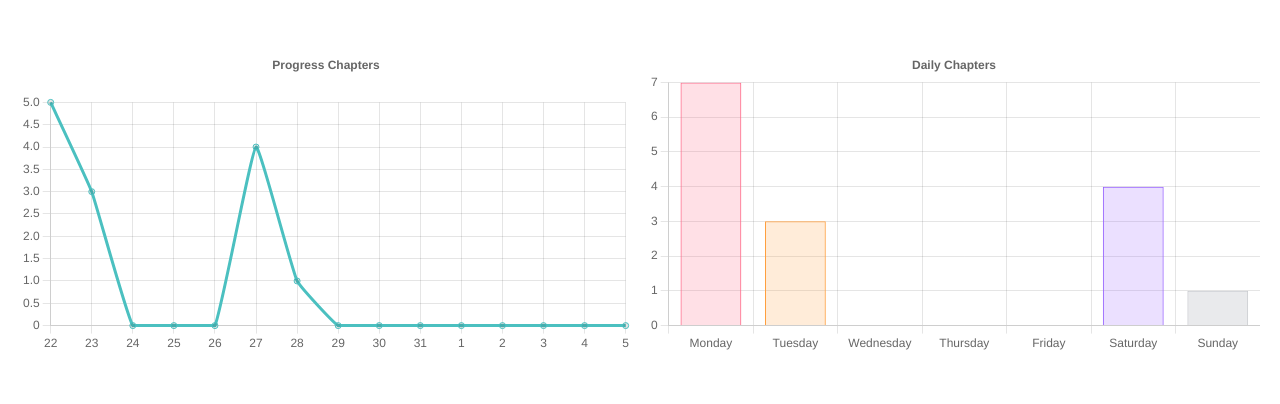
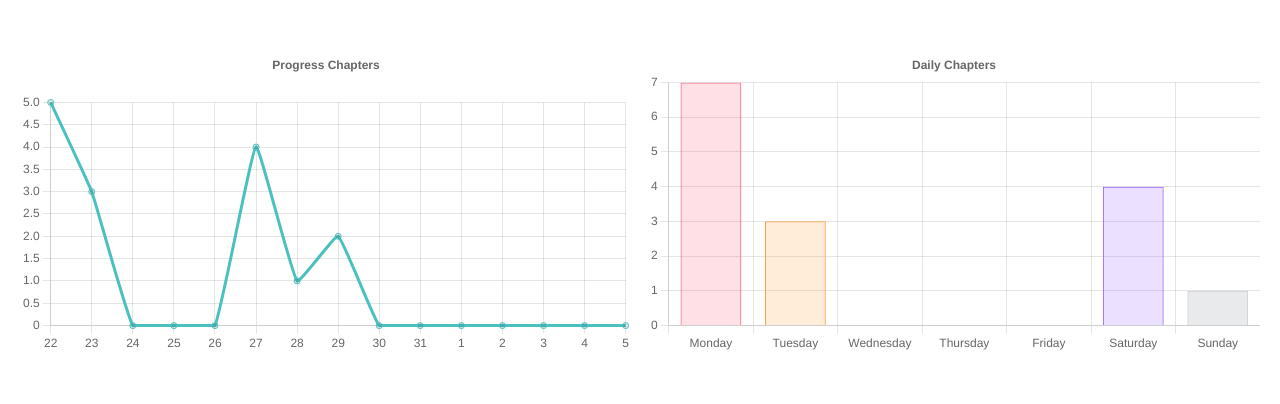
Before and after one commit to teschiopol/studyGamify, a Next.js app: page / in a window 1280 px wide. Shown: the part 125-529 px from the top of the page. Built offline with nearby package versions, Linux system fonts and the light colour scheme.

Commit message:
Update LineChart.tsx

```diff
--- a/src/components/LineChart.tsx
+++ b/src/components/LineChart.tsx
@@ -46,7 +46,7 @@ const LineChart = () => {
             ],
             datasets: [
               {
-                data: [5, 3, 0, 0, 0, 4, 1, 0, 0, 0, 0, 0, 0, 0, 0],
+                data: [5, 3, 0, 0, 0, 4, 1, 2, 0, 0, 0, 0, 0, 0, 0],
                   fill: false,
                   borderColor: 'rgb(75, 192, 192)',
                   tension: 0.1
```
